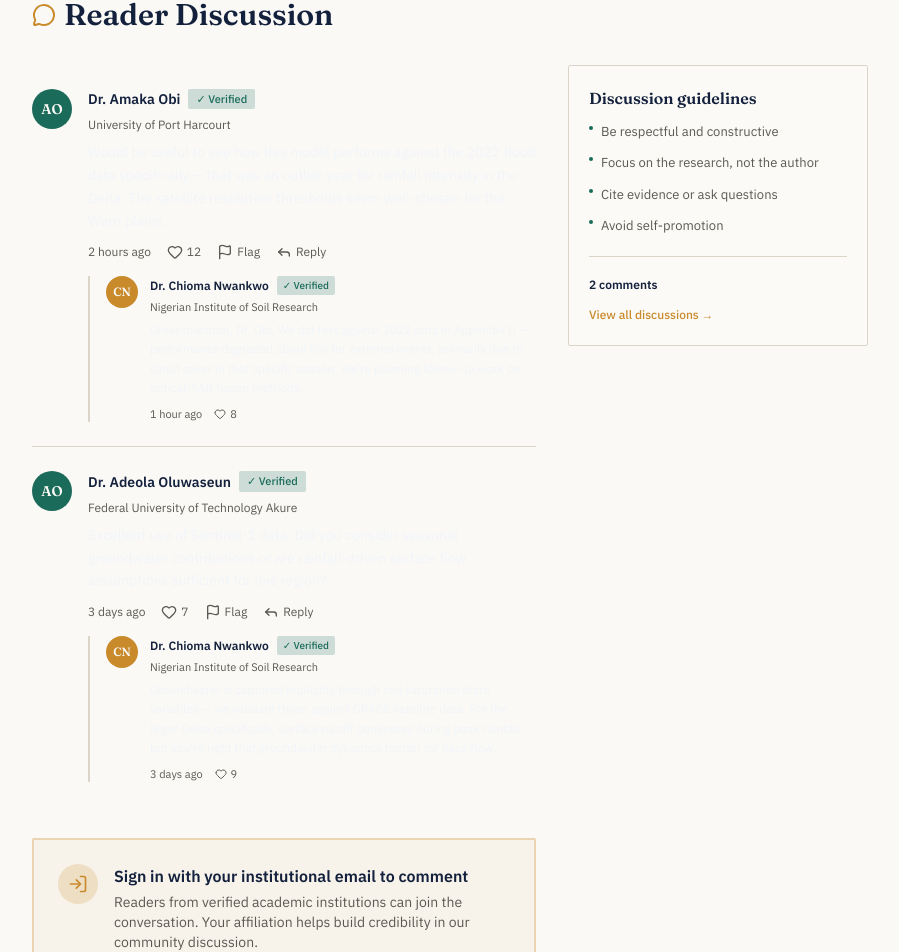
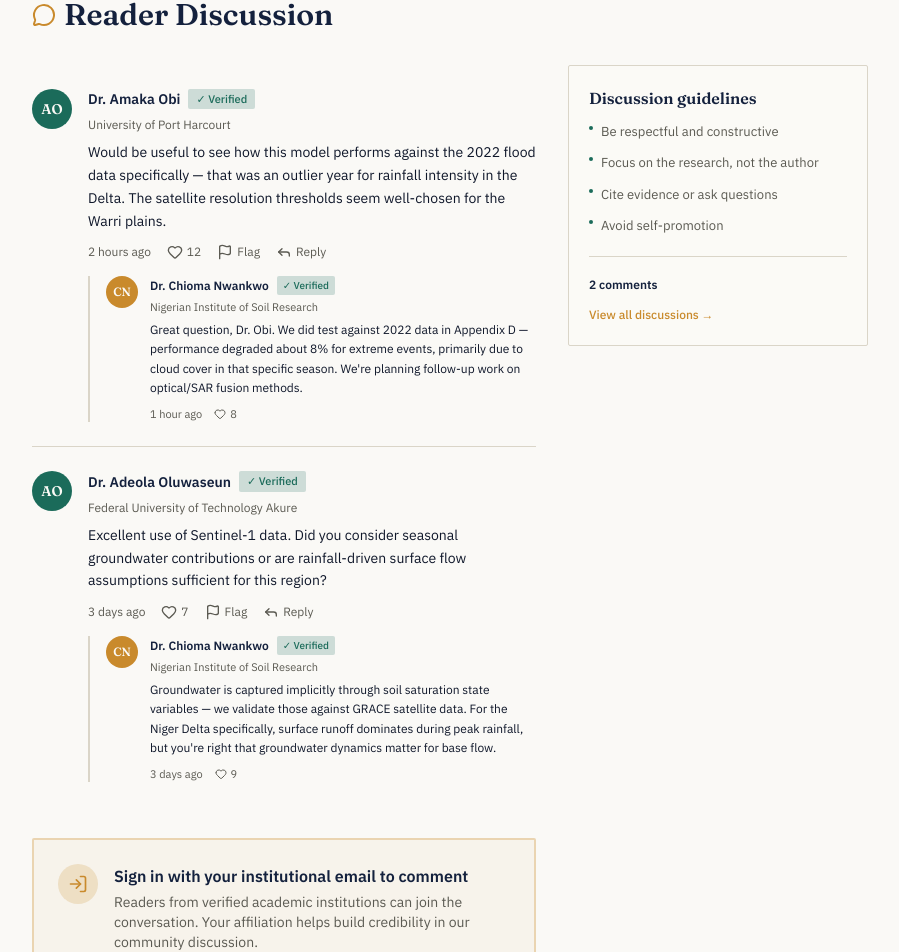
Before and after one commit to JOKEh1/Empirical-Open, a Next.js app: page /article/article-001 in a window 1280 px wide. Shown: the part 1129-2081 px from the top of the page, without its empty margins (190-1089 px from the left). Built offline with nearby package versions, Linux system fonts and the light colour scheme.

Commit message:
style: update text color to dark theme in comment and reply cards
Co-authored-by: JOKEh1 <139689154+JOKEh1@users.noreply.github.com>

```diff
--- a/components/discussion/comment-card.tsx
+++ b/components/discussion/comment-card.tsx
@@ -46,7 +46,7 @@ export function CommentCard({ comment }: { comment: Comment }) {
           <p className="mb-2 text-xs text-text-soft">{comment.authorAffiliation}</p>
 
           {/* Comment text */}
-          <p className="mb-3 text-sm leading-relaxed text-slate-100">{comment.text}</p>
+          <p className="mb-3 text-sm leading-relaxed text-[#0f172a]">{comment.text}</p>
 
           {/* Metadata and actions */}
           <div className="flex items-center gap-4 text-xs text-text-soft">
@@ -129,7 +129,7 @@ function ReplyCard({ reply }: { reply: CommentReply }) {
 
         <p className="mb-1 text-[11px] text-text-soft">{reply.authorAffiliation}</p>
 
-        <p className="mb-2 text-xs leading-relaxed text-slate-100">{reply.text}</p>
+        <p className="mb-2 text-xs leading-relaxed text-[#0f172a]">{reply.text}</p>
 
         <div className="flex items-center gap-3 text-[11px] text-text-soft">
           <span>{reply.timestamp}</span>
```
